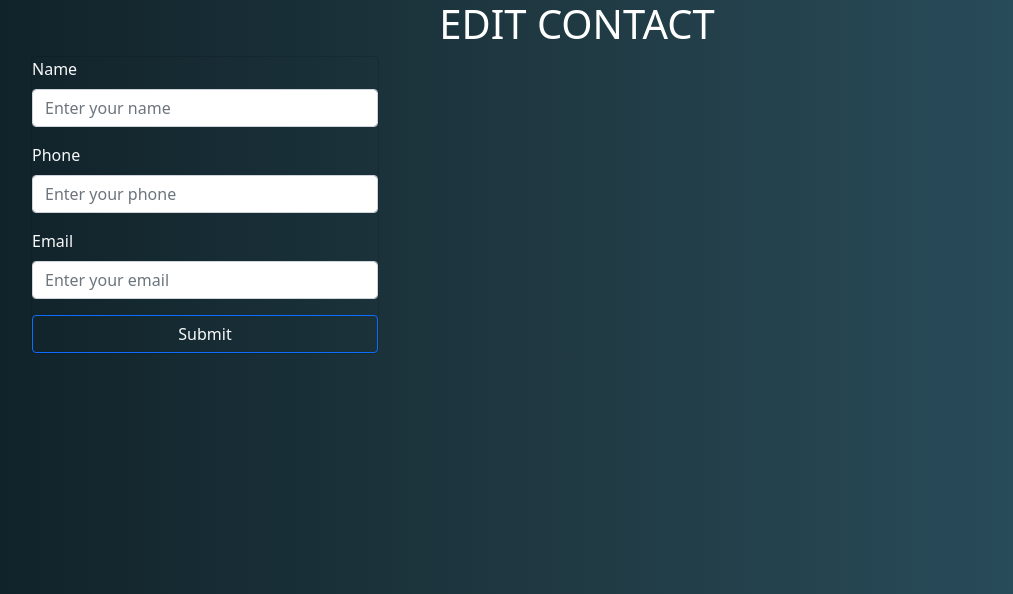
After one commit to d-acetun/FlaskContactsApp, a Flask app: template python/templates/edit.html in a window 1280 px wide. The commit adds this page. Shown: the top 594 px of the page, without its empty margins (63-1076 px from the left). Run offline with Flask 2, Linux system fonts and the light colour scheme; the template is opened without the code that fills it, so the values that code supplies are empty.

Commit message:
Se termino la aplicacion

```diff
--- a/python/App.py
+++ b/python/App.py
@@ -18,18 +18,33 @@ def add_contact():
         name = request.form['name']
         phone = request.form['phone']
         email = request.form['email']
+        bd.insert(name, phone, email)
         # print(name, phone, email)
         flash('Contact added successfully')
         return redirect(url_for('index'))
     # return '<h1>Add Contact</h1>'
 
-@app.route('/edit_contact/<id>', methods=['GET', 'POST'])
-def edit_contact(id):
-    return f'<h1>Edit Contact {id}</h1>'
+@app.route('/get_contact/<id>', methods=['GET', 'POST'])
+def get_contact(id):
+    contact = bd.select(id)
+    return render_template('edit.html', contact=contact)
 
-@app.route('/delete_contact')
-def delete_contact():
-    return '<h1>Delete Contact</h1>'
+@app.route('/update_contact/<id>', methods=['POST'])
+def update_contact(id):
+    if request.method == 'POST':
+        name = request.form['name']
+        phone = request.form['phone']
+        email = request.form['email']
+        bd.update(id, name, phone, email)
+        flash('Contact updated successfully')
+        return redirect(url_for('index'))
+    # return '<h1>Update Contact</h1>'
+
+@app.route('/delete_contact/<id>', methods=[ 'POST', 'GET' ])
+def delete_contact(id):
+    bd.delete(id)
+    flash('Contact deleted successfully')
+    return redirect(url_for('index'))
 if __name__ == '__main__':
     app.run(port=5000, debug=True)
 
--- /dev/null
+++ b/python/templates/edit.html
@@ -0,0 +1,53 @@
+{% extends "layout.html" %} {% block body %}
+<div class="container">
+
+    <div class="row">
+        <div class="col-md-12 text-center">
+            <h1 class="text-white">EDIT CONTACT</h1>
+        </div>
+    </div>
+    <div class="row">
+        <div class="col-md-4">
+            <form action="/update_contact/{{contact.0}}" method="post">
+                <div class="card bg-transparent animate__animated animate__flipInY">
+                    <div class="mb-3">
+                        <label class="form-label text-light">Name</label>
+                        <input
+                            type="text"
+                            class="form-control"
+                            placeholder="Enter your name"
+                            name="name"
+                            maxlength="10"
+                            id="focusedInput"
+                            value="{{contact.1}}"
+                        />
+                    </div>
+                    <div class="mb-3">
+                        <label class="form-label text-light">Phone</label>
+                        <input
+                            type="text"
+                            class="form-control"
+                            placeholder="Enter your phone"
+                            name="phone"
+                            value="{{contact.2}}"
+                        />
+                    </div>
+                    <div class="mb-3">
+                        <label class="form-label text-light">Email</label>
+                        <input
+                            type="text"
+                            class="form-control"
+                            placeholder="Enter your email"
+                            name="email"
+                            value="{{contact.3}}"
+                        />
+                    </div>
+                    <button type="submit" class="btn btn-outline-primary text-light">
+                        Submit
+                    </button>
+                </div>
+            </form>
+        </div>
+    </div>
+</div>
+{% endblock %}
--- a/python/templates/layout.html
+++ b/python/templates/layout.html
@@ -7,6 +7,11 @@
     <meta name="viewport" content="width=device-width, initial-scale=1.0">
     <link href="https://cdn.jsdelivr.net/npm/bootstrap@5.1.3/dist/css/bootstrap.min.css" rel="stylesheet"
         integrity="sha384-1BmE4kWBq78iYhFldvKuhfTAU6auU8tT94WrHftjDbrCEXSU1oBoqyl2QvZ6jIW3" crossorigin="anonymous">
+    <!--Animate CSS  -->
+    <link
+        rel="stylesheet"
+        href="https://cdnjs.cloudflare.com/ajax/libs/animate.css/4.1.1/animate.min.css"
+    />
     <link rel="stylesheet" href="{{url_for('static', filename='css/layaout.css')}}">
 
 </head>
@@ -16,6 +21,9 @@
         {% block body %}
         {% endblock %}
     </div>
+
+
+
 <script src="https://cdn.jsdelivr.net/npm/bootstrap@5.1.3/dist/js/bootstrap.bundle.min.js"
 integrity="sha384-ka7Sk0Gln4gmtz2MlQnikT1wXgYsOg+OMhuP+IlRH9sENBO0LRn5q+8nbTov4+1p"
 crossorigin="anonymous"></script>
```
Also changed, not shown: python/Bd.py (+9 -8 lines), python/templates/index.html (+13 -9 lines).
